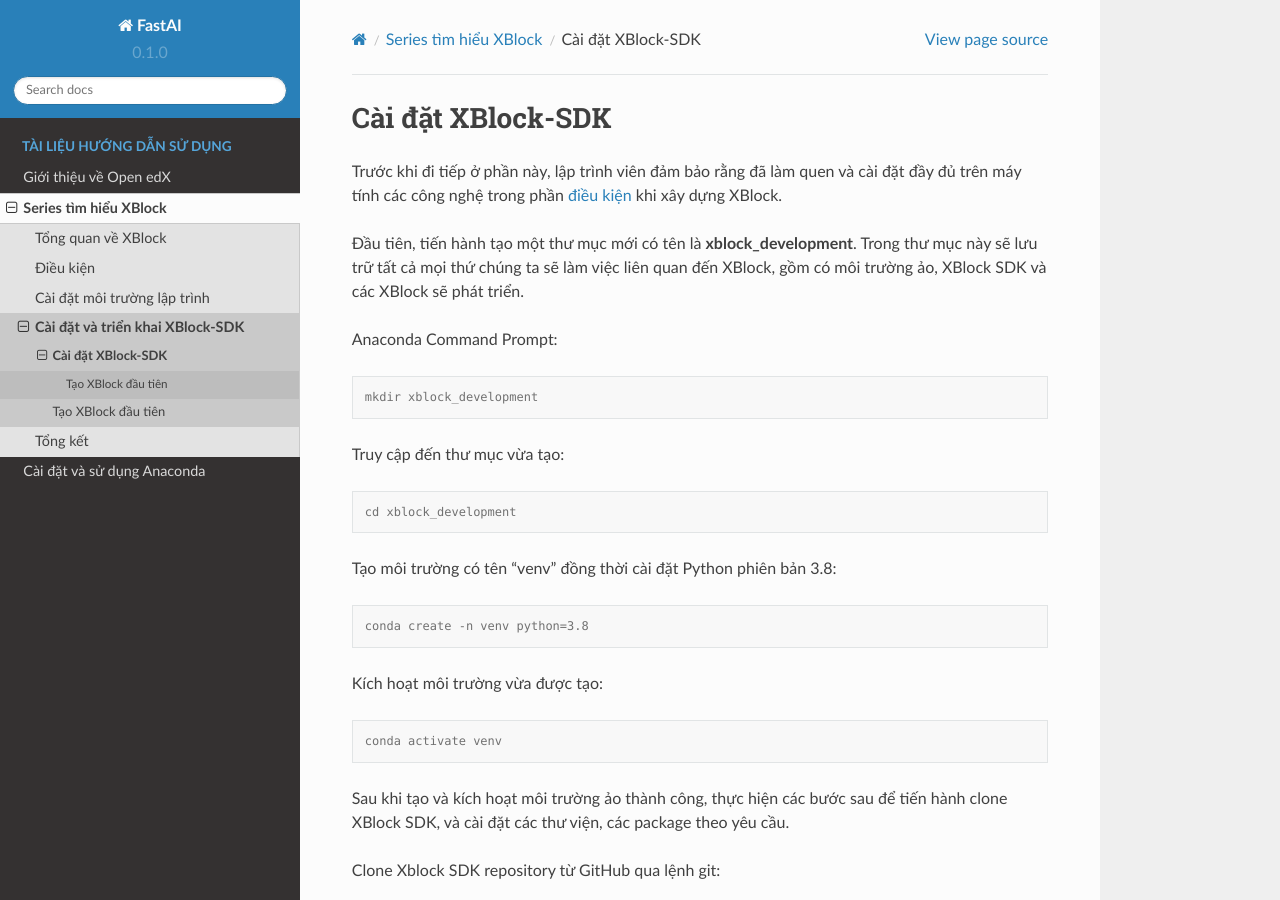
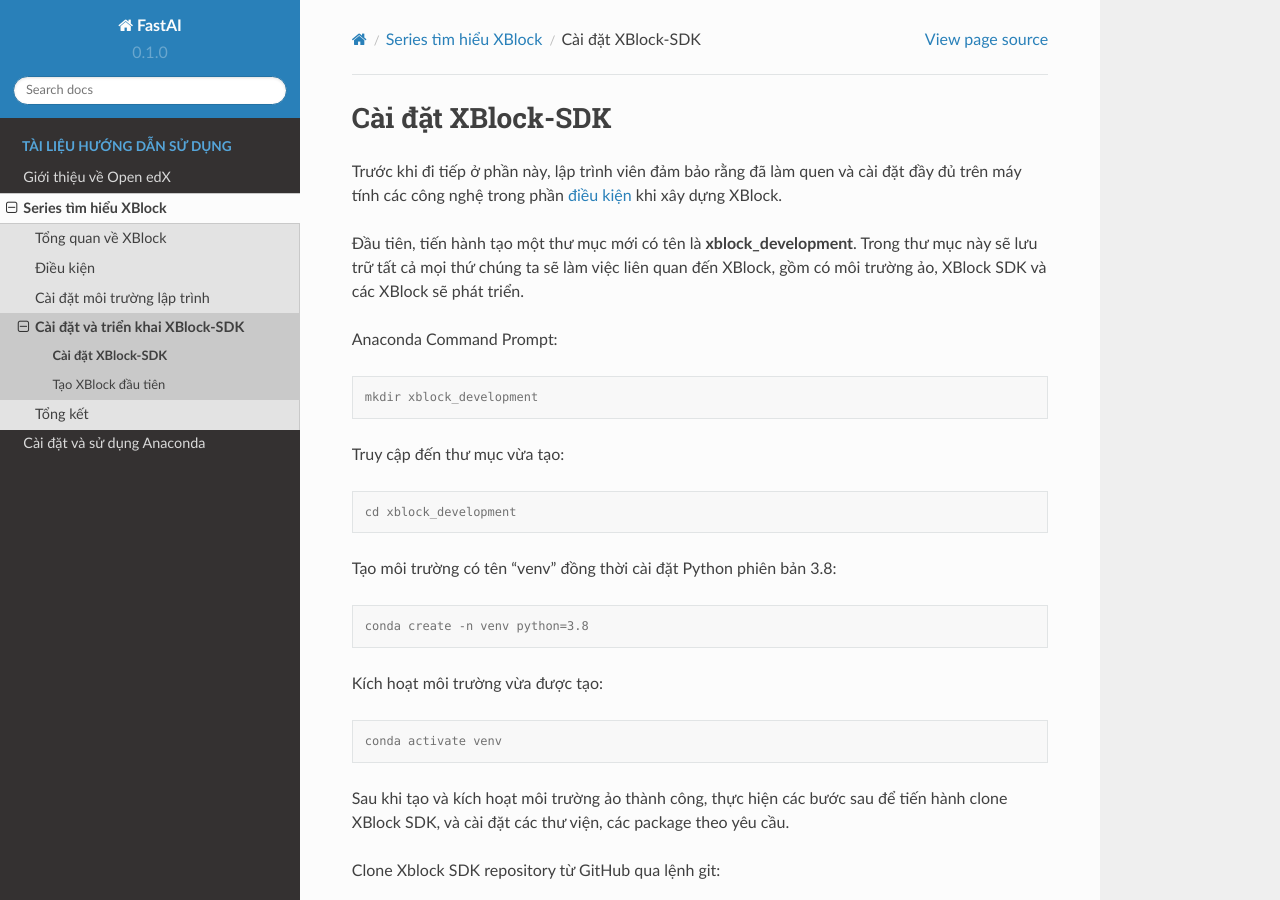
Before and after one commit to duonghuuphuc/edx-tut-v1, a Sphinx documentation site: the page built from docs/source/xblock-sdk-configuration.rst, in a window 1280 px wide and 900 px high. Built offline with Sphinx 7.4.7 and the Read the Docs theme 2.0.0, drawn with Linux system fonts in a browser that asks for light colours.

Commit message:
Update xblock-sdk-configuration.rst

```diff
--- a/docs/source/xblock-sdk-configuration.rst
+++ b/docs/source/xblock-sdk-configuration.rst
@@ -77,9 +77,3 @@
   python xblock-sdk/manage.py runserver 3000
 
 Ở phần :ref:`tiếp theo <first-xblock>` của bài viết, chúng ta sẽ cùng nhau tạo một XBlock đầu tiên.
-
-.. toctree::
-    :hidden:
-    :maxdepth: 2
-
-    first-xblock
```
